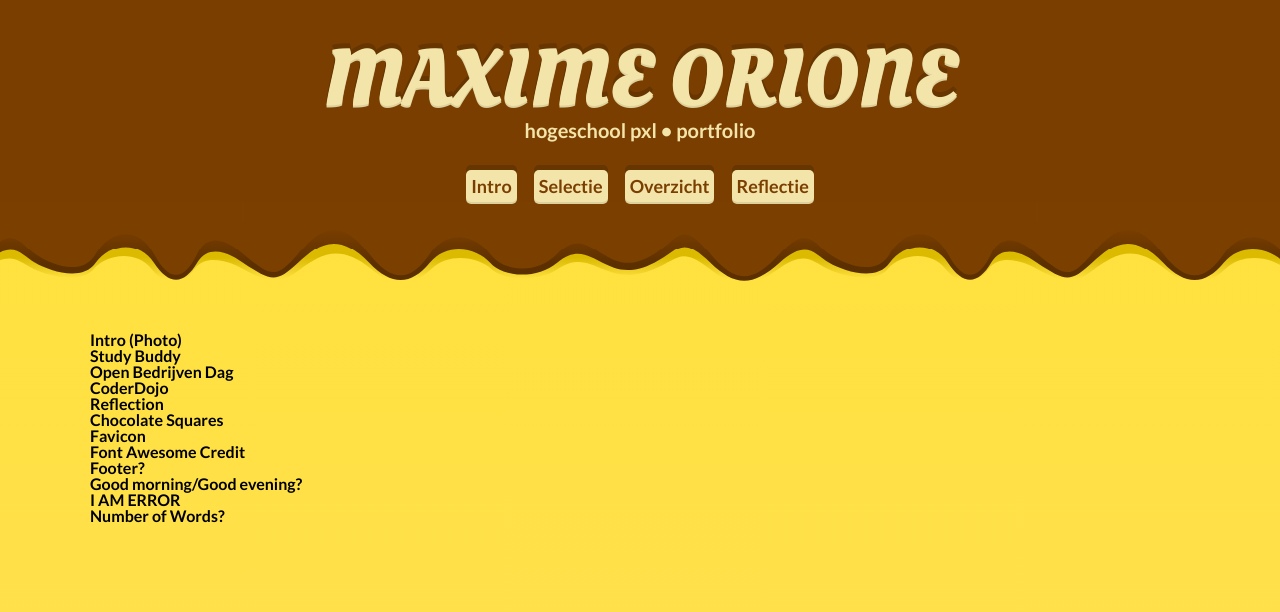
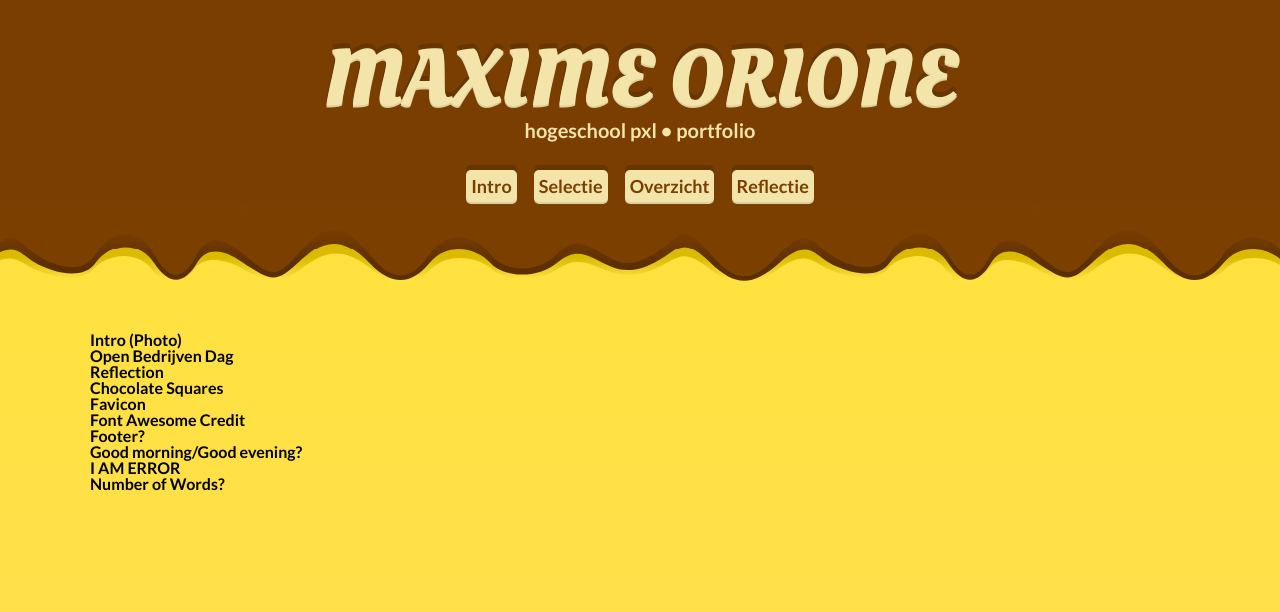
Before and after one commit to Maxzilla60/maxzilla60.github.io, a Jekyll site: the page built from todo.md, in a window 1280 px wide. Shown: the top 612 px of the page. Built offline with Jekyll 4.4.1, drawn with Linux system fonts in a browser that asks for light colours; nearby versions of some CDN libraries.

Commit message:
Todo update

```diff
--- a/todo.md
+++ b/todo.md
@@ -3,9 +3,7 @@ layout: main
 title: To-Do List for Portfolio
 ---
 * Intro (Photo)
-* Study Buddy
 * Open Bedrijven Dag
-* CoderDojo
 * Reflection
 * Chocolate Squares
 * Favicon
```
